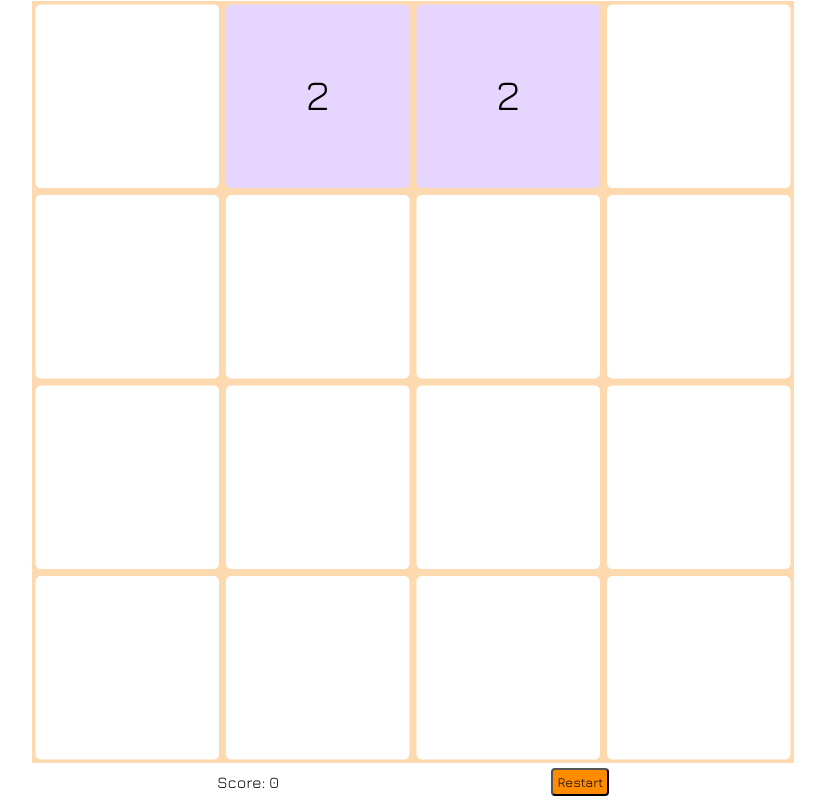
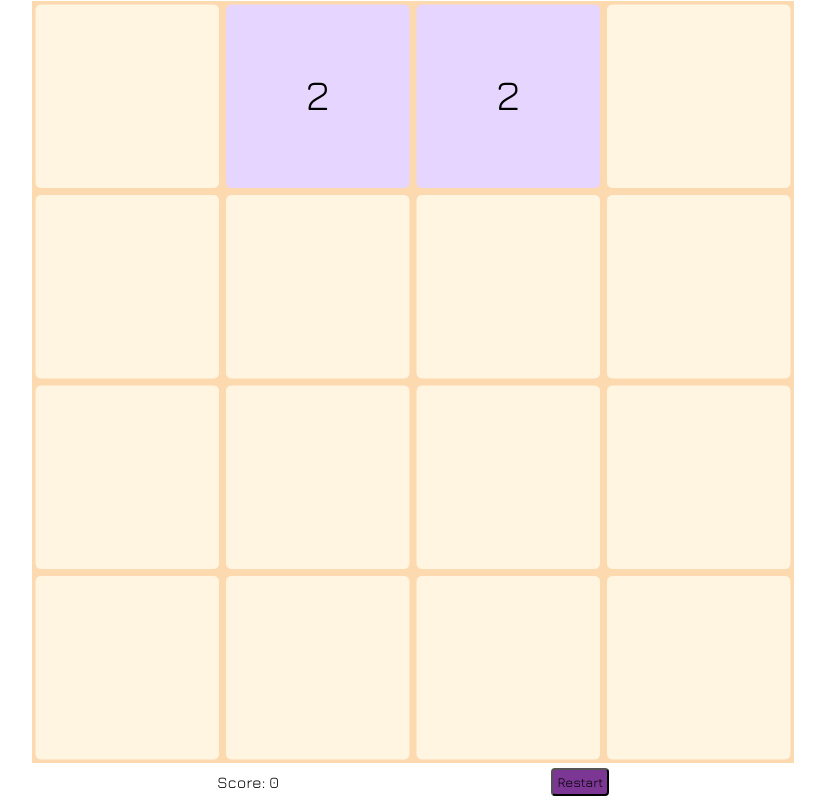
Before and after one commit to Flmob/asa-games-bot, a website: page games/2048/index.html in a window 1280 px wide. Shown: the whole page, without its empty margins (227-1052 px from the left). Drawn offline with nearby package versions, Linux system fonts and the light colour scheme.

Commit message:
more colors testing

```diff
--- a/games/2048/css/main.css
+++ b/games/2048/css/main.css
@@ -82,14 +82,14 @@ button {
 .restart,
 .keyboard-toggle {
   padding: 4px;
-  background-color: darkorange;
+  background-color: #7c3795;
   border-radius: 4px;
   outline: none;
   cursor: pointer;
 }
 
 .keyboard-toggle.toggled {
-  background-color: forestgreen;
+  background-color: #fcd9af;
 }
 
 .keyboard {
@@ -122,7 +122,7 @@ button {
 }
 
 .action {
-  background-color: rgb(246, 125, 95);
+  background-color: #fff5e1;
 }
 
 .key {
@@ -130,8 +130,8 @@ button {
   height: 60px;
   width: 60px;
 
-  border-radius: 3px;
-  border: 2px solid rgb(245, 150, 98);
+  border-radius: 15px;
+  border: 2px solid #fcd9af;
 }
 
 @media screen and (orientation: landscape) {
--- a/games/2048/js/constants.js
+++ b/games/2048/js/constants.js
@@ -23,16 +23,16 @@ const defaultTileColor = "#80B824";
 const textColor = "#000000";
 
 const tileColors = {
-  0: "#FFFFFF",
+  0: "#FFF5E1",
   2: "#E6D6FF",
-  4: "#C7ABF5",
-  8: "#B76ED1",
-  16: "#7C3795",
-  32: "#452C7C",
-  64: "#1D2D63",
-  128: "#80E352",
-  256: "#80B824",
-  512: "#D8D116",
+  4: "#CCB1F9",
+  8: "#E19AF9",
+  16: "#B35FD1",
+  32: "#8963D8",
+  64: "#526CC5",
+  128: "#52B0C5",
+  256: "#52C5B0",
+  512: "#62DD8C",
   1024: "#FFF968",
   2048: "#FFCA63",
   4096: "#FFB423",
```
